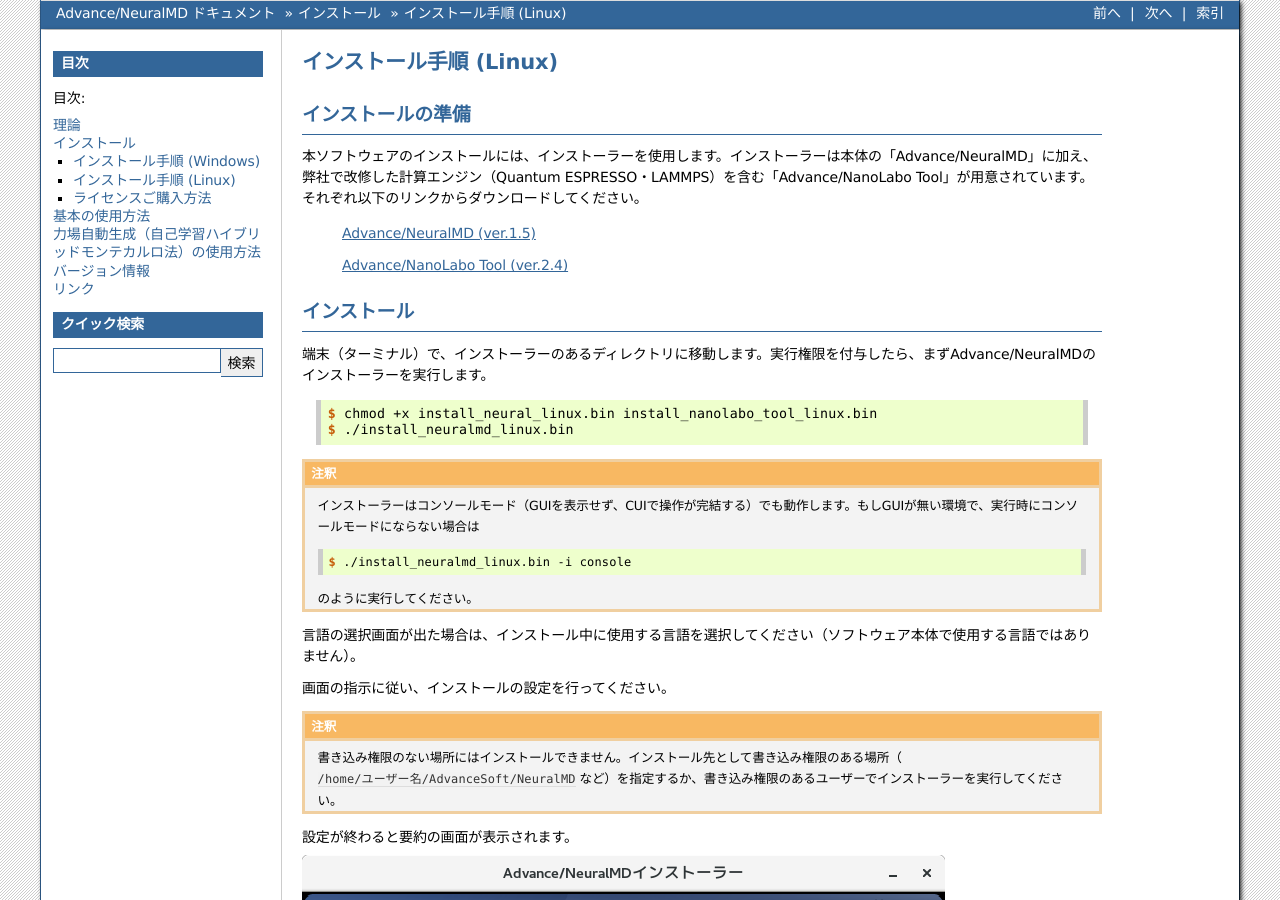
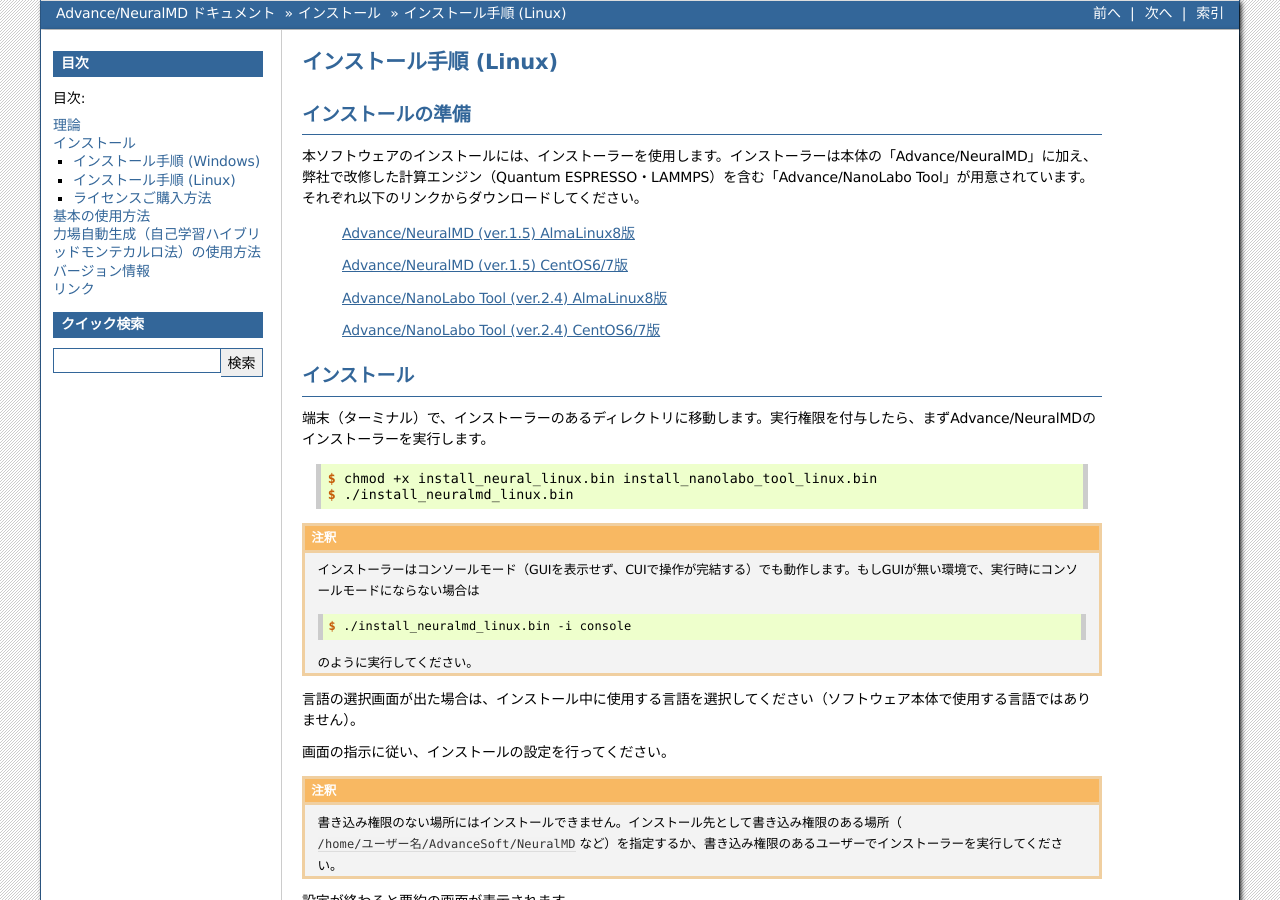
Before and after one commit to advancesoftcorp/neuralmd-doc, a Sphinx documentation site: the page built from docs/source/install/linux.rst, in a window 1280 px wide and 900 px high. Built offline with Sphinx 7.4.7, drawn with Linux system fonts in a browser that asks for light colours; formulas are drawn with MathJax 3.

Commit message:
add links to centos6 installer

```diff
--- a/docs/source/install/linux.rst
+++ b/docs/source/install/linux.rst
@@ -11,9 +11,13 @@
 
 本ソフトウェアのインストールには、インストーラーを使用します。インストーラーは本体の「Advance/NeuralMD」に加え、弊社で改修した計算エンジン（Quantum ESPRESSO・LAMMPS）を含む「Advance/NanoLabo Tool」が用意されています。それぞれ以下のリンクからダウンロードしてください。
 
- `Advance/NeuralMD (ver.1.5) <https://www.nanolabo.advancesoft.jp/wp-content/uploads/2022/02/install_neuralmd_linux_v1.5.bin>`_
+ `Advance/NeuralMD (ver.1.5) AlmaLinux8版 <https://www.nanolabo.advancesoft.jp/wp-content/uploads/2022/02/install_neuralmd_linux_v1.5.bin>`_
 
- `Advance/NanoLabo Tool (ver.2.4) <https://www.nanolabo.advancesoft.jp/wp-content/uploads/2022/02/install_nanolabo_tool_linux_v2.4.bin>`_
+ `Advance/NeuralMD (ver.1.5) CentOS6/7版 <https://www.nanolabo.advancesoft.jp/wp-content/uploads/2022/02/install_neuralmd_linux_v1.5-centos6.bin>`_
+
+ `Advance/NanoLabo Tool (ver.2.4) AlmaLinux8版 <https://www.nanolabo.advancesoft.jp/wp-content/uploads/2022/02/install_nanolabo_tool_linux_v2.4.bin>`_
+
+ `Advance/NanoLabo Tool (ver.2.4) CentOS6/7版 <https://www.nanolabo.advancesoft.jp/wp-content/uploads/2022/02/install_nanolabo_tool_linux_v2.4-centos6.bin>`_
 
 .. _installerl:
 
```
